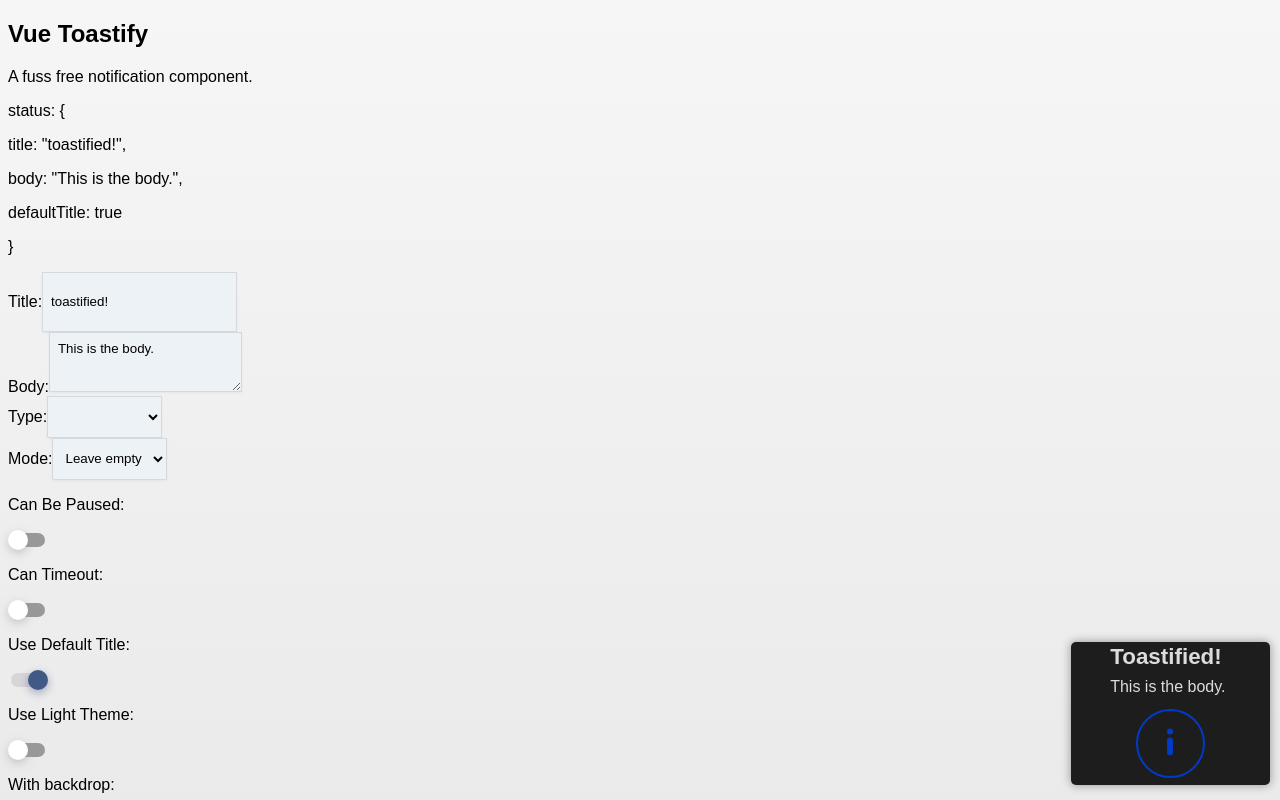
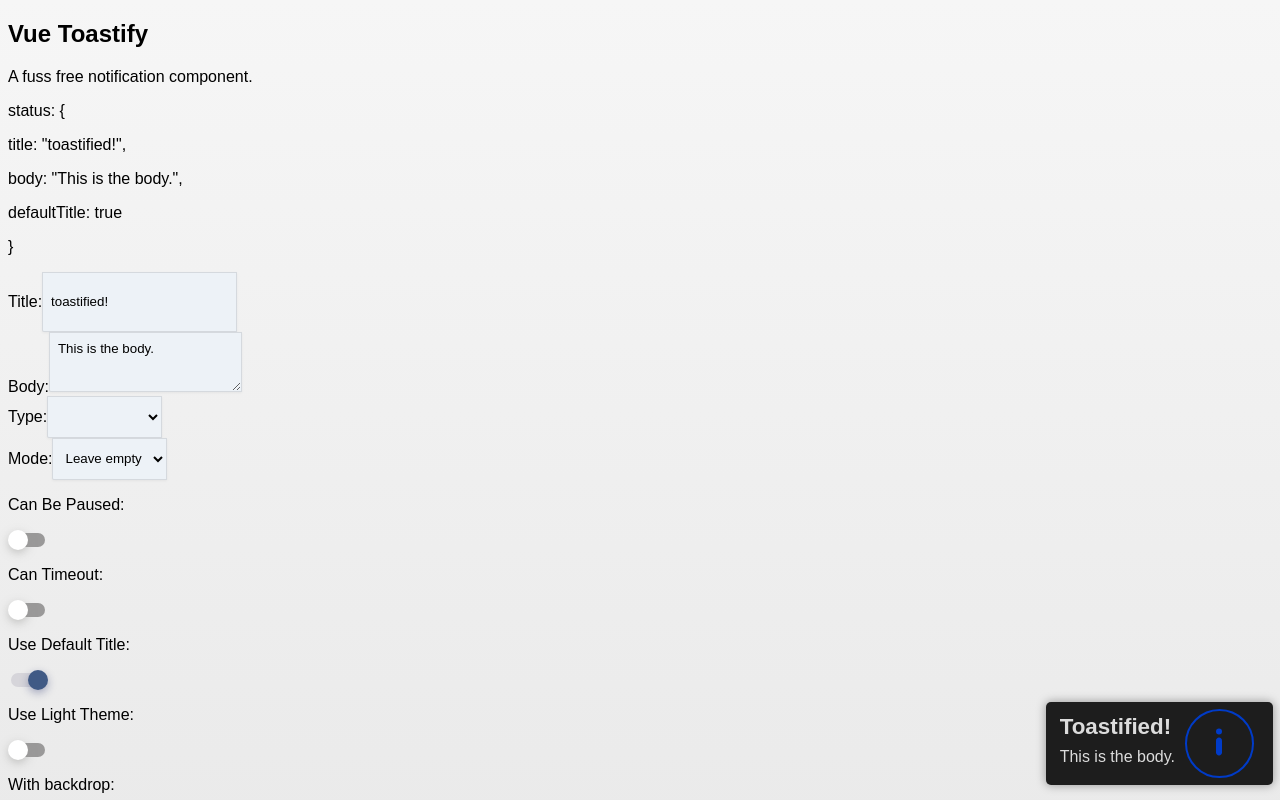
Before and after one commit to nandi95/vue-toastify, a Vue app: page / in a window 1280 px wide. Shown: the top 800 px of the page. Built offline with nearby package versions, Linux system fonts and the light colour scheme.

Commit message:
Fixed toast width

```diff
--- a/src/App.vue
+++ b/src/App.vue
@@ -408,14 +408,18 @@
             this.status.answers = eval("(" + answersString + ")");
             this.$vToastify.prompt(this.status).then(value => {
               console.info("The answer was:");
-              console.log(value);
+              console.log(
+                "%c%s",
+                "color: #10bd0a;",
+                value + " (" + typeof value + ")"
+              );
             });
             this.status.answers = answersString;
           } catch (error) {
             this.$vToastify.error(
               "Invalid answers object. More info can be found in the console."
             );
-            console.error(error);
+            console.error("%c%s", "color: red; font-size: 18px;", error);
           }
         } else {
           this.$vtNotify(this.status);
--- a/src/VueToastify.js
+++ b/src/VueToastify.js
@@ -7,7 +7,7 @@
 
     ToastContainer._props = Object.assign(ToastContainer._props, settings);
 
-    let vm = ToastContainer.$mount();
+    const vm = ToastContainer.$mount();
 
     document.querySelector("body").appendChild(vm.$el);
 
@@ -107,6 +107,9 @@
       changeToast(id, status) {
         ToastContainer.set(id, status);
       },
+      removeToasts(id = null) {
+        return ToastContainer.remove(id);
+      },
       setSettings(settings) {
         ToastContainer.setSettings(settings);
       }
--- a/src/components/Toast.vue
+++ b/src/components/Toast.vue
@@ -6,8 +6,8 @@
         class="vt-notification"
         :style="notificationStyle"
         :class="{
-          'theme-light': lightTheme,
-          'theme-dark': !lightTheme,
+          'vt-theme-light': lightTheme,
+          'vt-theme-dark': !lightTheme,
           'vt-cursor-loading': mode === 'loader'
         }"
         @click="dismiss()"
@@ -125,6 +125,7 @@
     }
   },
   props: {
+    // todo - move to the container
     status: { type: Object, default: null },
     lightTheme: { type: Boolean, default: false },
     defaultTitle: { type: Boolean, default: true },
@@ -152,8 +153,7 @@
       },
       default: "bottom-right"
     },
-    positionXDistance: { type: String, default: "10px" },
-    positionYDistance: { type: String, default: "10px" }
+    containerAdjustment: { type: Number, required: true }
   },
   data() {
     return {
@@ -201,7 +201,6 @@
     }
     //dynamic positioning
     const position = this.position.split("-");
-    this.notificationStyle[position[0]] = this.positionYDistance;
     if (position[1] === "center") {
       if (["left", "right"].indexOf(position[0]) !== -1) {
         this.notificationStyle["top"] = "50%";
@@ -212,9 +211,10 @@
       }
       this.transitionName = position.join("-");
     } else {
-      this.notificationStyle[position[1]] = this.positionXDistance;
       this.transitionName = position[1];
     }
+    this.notificationStyle["minWidth"] =
+      "calc(100% + " + this.containerAdjustment + "px)";
   },
   methods: {
     startController() {
@@ -533,7 +533,7 @@
   }
 }
 
-.theme-dark {
+.vt-theme-dark {
   $backgroundColor: #1d1d1d;
   background-color: $backgroundColor;
   & > .progress-bar {
@@ -574,7 +574,7 @@
     border-top: 2px solid lighten($backgroundColor, 90%);
   }
 }
-.theme-light {
+.vt-theme-light {
   $backgroundColor: #f0f0f0;
   $borderColor: darken($backgroundColor, 30%);
   background-color: $backgroundColor;
--- a/src/components/VueToastify.vue
+++ b/src/components/VueToastify.vue
@@ -9,11 +9,12 @@
       backgroundColor: 'rgba(0, 0, 0,' + settings.backdropOpacity + ')'
     }"
   >
-    <div class="vt-notification-container">
+    <div class="vt-notification-container" :style="styles">
       <toast
         v-for="(status, index) in toasts"
         :key="index"
         :status="status"
+        :container-adjustment="internalSettings.containerAdjustment"
       ></toast>
     </div>
   </div>
@@ -27,7 +28,6 @@
     Toast
   },
   //todo: older cancels double but not the other way around
-  //todo: container messing up the toast width
   //todo: singular feature / one type on screen at a time
   props: {
     singular: { type: Boolean, default: false },
@@ -50,7 +50,18 @@
         withBackdrop: false,
         backdropOpacity: 0.2,
         history: false
-      }
+      },
+      internalSettings: {
+        containerAdjustment: 20 // don't judge, it works, for now...
+      },
+      styles: {}
+    };
+  },
+  beforeMount() {
+    // todo multiple positions
+    this.styles = {
+      right: "35px",
+      bottom: "10px"
     };
   },
   mounted() {
@@ -97,11 +108,6 @@
         }
       }
     },
-    getToast(id) {
-      return this.toasts.find(toast => {
-        return toast.id === id;
-      });
-    },
     findToast(id) {
       return this.toasts.findIndex(toast => {
         return toast.id === id;
@@ -139,12 +145,24 @@
     },
     get(id = null) {
       if (id) {
-        return this.getToast(id);
+        return this.toasts.find(toast => {
+          return toast.id === id;
+        });
       }
       return this.toasts;
     },
     set(id, status) {
       this.$set(this.toasts, this.findToast(id), status);
+    },
+    remove(id = null) {
+      if (id) {
+        this.currentlyShowing = this.currentlyShowing.filter(
+          currentlyShowingId => currentlyShowingId !== id
+        );
+        return (this.toasts = this.toasts.filter(toast => toast.id !== id));
+      }
+      this.currentlyShowing = [];
+      return (this.toasts = []);
     }
   },
   computed: {
@@ -164,12 +182,7 @@
 <style scoped lang="scss">
 .vt-notification-container {
   position: fixed;
-  /*display: flex;*/
-  /*align-items: flex-end;*/
-  /*justify-content: center;*/
-  /*  todo: this to be controlled by dynamic positioning */
-  bottom: 10px;
-  right: 10px;
+  display: block;
   width: auto;
   height: auto;
 }
```
